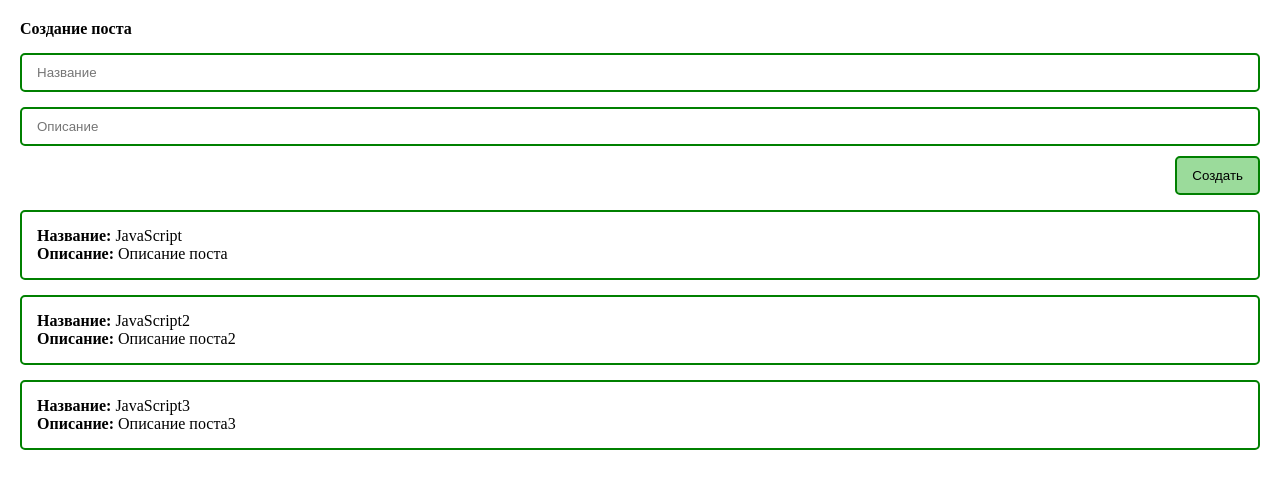
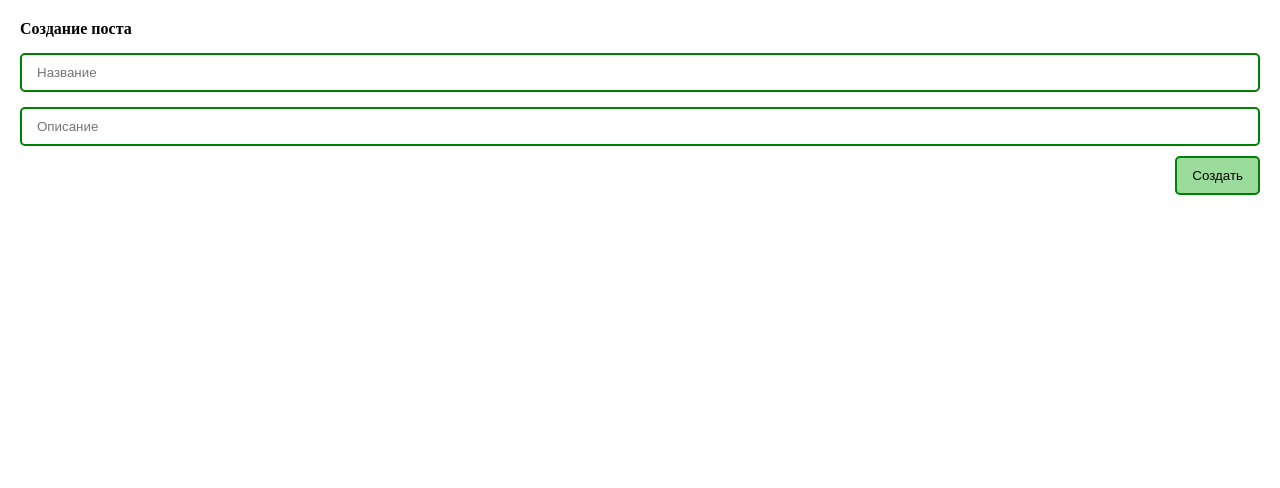
Before and after one commit to Vlado2021/vue-chat4me, a Vue app: page / in a window 1280 px wide. Shown: the top 488 px of the page. Built offline with nearby package versions, Linux system fonts and the light colour scheme.

Commit message:
20240226 16:05 second note changes

```diff
--- a/src/App.vue
+++ b/src/App.vue
@@ -1,18 +1,7 @@
 <template>
   <div class="app">
-    <form @submit.prevent>
-      <h4>Создание поста</h4>
-      <input name="title1" v-bind:value="title" @input="title = $event.target.value;" class="input" type="text"
-        placeholder="Название">
-      <input name="body1" v-bind:value="body" @input="body = $event.target.value;" class="input" type="text"
-        placeholder="Описание">
-      <button class="btn" v-on:click="createPost">Создать</button>
-    </form>
-    <div class="post" v-for="post in posts">
-      <div><strong>Название: </strong>{{ post.title }} </div>
-      <div><strong>Описание: </strong>{{ post.body }} </div>
-    </div>
-
+    <post-form />
+    <post-list />
   </div>
 </template>
 
@@ -20,6 +9,9 @@
 import PostForm from "@/components/PostForm.vue";
 import PostList from "@/components/PostList.vue";
 export default {
+  components: {
+    PostForm, PostList
+  },
   data() {
     return {
       posts: [
```
